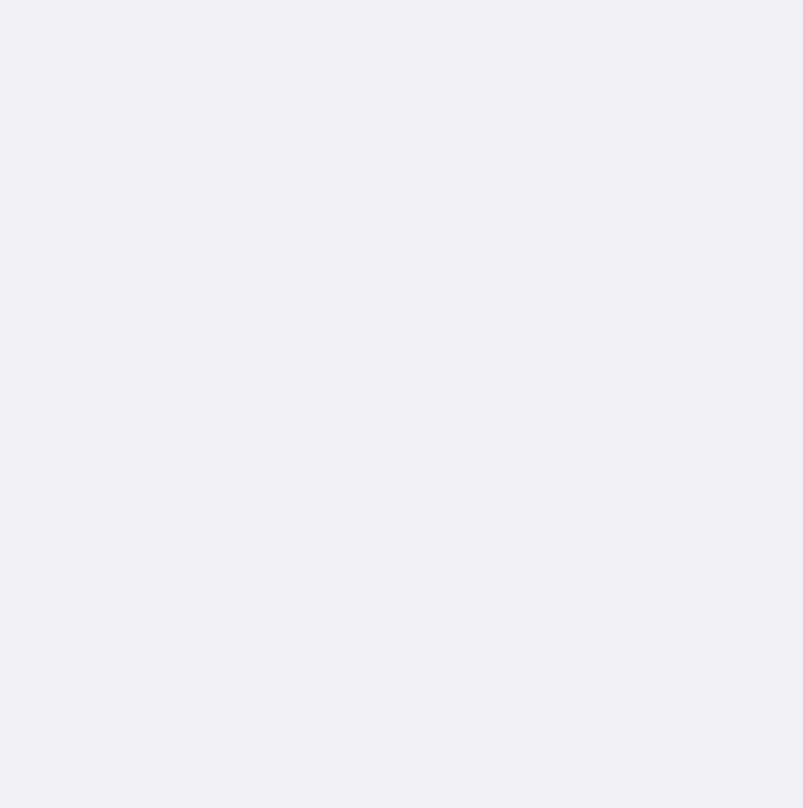
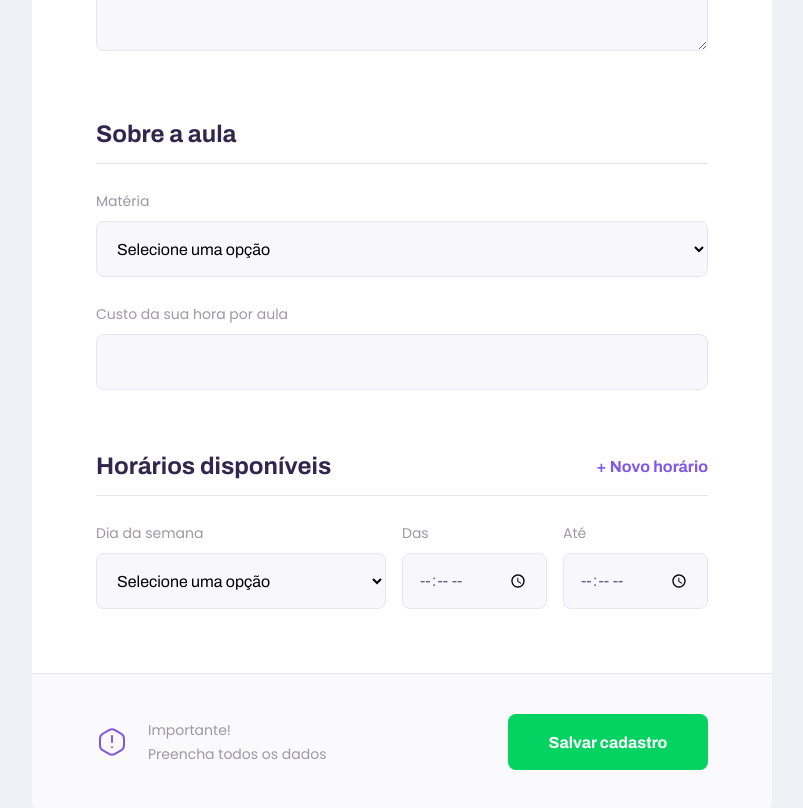
Before and after one commit to ViniciusMazon/proffy, a React (Create React App) app in the folder web/: page /give-classes in a window 1280 px wide. Shown: the part 900-1708 px from the top of the page, without its empty margins (238-1041 px from the left). Before the commit the page ends 800 px from the top, so only its background shows below. Built offline with nearby package versions, Linux system fonts and the light colour scheme.

Commit message:
feat(web): Adds TeacherForm page

```diff
--- a/web/src/pages/TeacherForm/index.tsx
+++ b/web/src/pages/TeacherForm/index.tsx
@@ -1,10 +1,83 @@
 import React from 'react';
+
+import Input from '../../components/Input';
+import Textarea from '../../components/Textarea';
+import Select from '../../components/Select';
 import PageHeader from '../../components/PageHeader';
+import warningIcon from '../../assets/images/icons/warning.svg';
+import './styles.css';
 
 function TeacherForm() {
   return (
     <div id="page-teacher-form" className="container">
-      <PageHeader title="Teste" />
+      <PageHeader
+        title="Que incrível que você quer dar aulas."
+        description="O primeiro passo, é preencher esse formulário de inscrição."
+      />
+
+      <main>
+        <fieldset>
+          <legend>Seus dados</legend>
+          <Input name="name" label="Nome completo" />
+          <Input name="avatar" label="Avatar" />
+          <Input name="whatsapp" label="WhatsApp" />
+          <Textarea name="bio" label="Biografia" />
+        </fieldset>
+
+        <fieldset>
+          <legend>Sobre a aula</legend>
+          <Select
+            name="subject"
+            label="Matéria"
+            options={[
+              { value: 'Artes', label: 'Artes' },
+              { value: 'Matemática', label: 'Matemática' },
+              { value: 'Física', label: 'Física' },
+              { value: 'História', label: 'História' },
+              { value: 'Química', label: 'Química' },
+              { value: 'Educação Física', label: 'Educação Física' },
+              { value: 'Português', label: 'Português' },
+              { value: 'Inglês', label: 'Inglês' },
+              { value: 'Geográfia', label: 'Geográfia' },
+            ]}
+          />
+          <Input name="cost" label="Custo da sua hora por aula" />
+        </fieldset>
+
+        <fieldset>
+          <legend>Horários disponíveis
+            <button type="button">
+              + Novo horário
+            </button>
+          </legend>
+          <div className="schedule-item">
+            <Select
+              name="week_day"
+              label="Dia da semana"
+              options={[
+                { value: '0', label: 'Domingo' },
+                { value: '1', label: 'Segunda-feira' },
+                { value: '2', label: 'Terça-feira' },
+                { value: '3', label: 'Quarta-feira' },
+                { value: '4', label: 'Quinta-feira' },
+                { value: '5', label: 'Sexta-feira' },
+                { value: '6', label: 'Sábado' },
+              ]}
+            />
+            <Input name="from" label="Das" type="time" />
+            <Input name="to" label="Até" type="time" />
+          </div>
+        </fieldset>
+
+        <footer>
+          <p>
+            <img src={warningIcon} alt="Aviso importante" />
+            Importante! <br />
+            Preencha todos os dados
+          </p>
+          <button type="button">Salvar cadastro</button>
+        </footer>
+      </main>
     </div>
   );
 }
--- /dev/null
+++ b/web/src/pages/TeacherForm/styles.css
@@ -0,0 +1,145 @@
+#page-teacher-form {
+  width: 100vw;
+  height: 100vh;
+}
+
+#page-teacher-form .page-header .header-content {
+  margin-bottom: 6.4rem;
+}
+
+#page-teacher-form main {
+  background: var(--color-box-base);
+  width: 100%;
+  max-width: 74rem;
+  border-radius: 0.8rem;
+  margin: -3.2rem auto 3.2rem;
+  padding-top: 6.4rem;
+  overflow: hidden;
+}
+
+#page-teacher-form main fieldset {
+  border: 0;
+  padding: 0 2.4rem;
+}
+
+#page-teacher-form main fieldset + fieldset {
+  margin-top: 6.3rem;
+}
+
+#page-teacher-form main fieldset legend {
+  font: 700 2.4rem Archivo;
+  color: var(--color-text-title);
+  margin-bottom: 2.4rem;
+  display: flex;
+  align-items: center;
+  justify-content: space-between;
+  width: 100%;
+  padding-bottom: 1.6rem;
+  border-bottom: 1px solid var(--color-line-in-white);
+}
+
+#page-teacher-form main fieldset legend button {
+  background: none;
+  border: 0;
+  color: var(--color-primary);
+  font: 700 1.6rem Archivo;
+  cursor: pointer;
+  transition: color 0.2s;
+}
+
+#page-teacher-form main fieldset legend button:hover {
+  color: var(--color-primary-dark);
+}
+
+#page-teacher-form main fieldset .input-block + .textarea-block {
+  margin-top: 2.4rem;
+}
+
+#page-teacher-form main fieldset .select-block + .input-block {
+  margin-top: 2.4rem;
+}
+
+#page-teacher-form main label {
+  color: var(--color-text-complement);
+}
+
+#page-teacher-form main footer {
+  padding: 4rem 2.4rem;
+  background: var(--color-box-footer);
+  border-top: 1px solid var(--color-line-in-white);
+  margin-top: 6.4rem;
+}
+
+#page-teacher-form main footer p {
+  display: flex;
+  align-items: center;
+  justify-content: center;
+  font-size: 1.4rem;
+  line-height: 2.4rem;
+  color: var(--color-text-complement);
+}
+
+#page-teacher-form main footer p img {
+  margin-right: 2rem;
+}
+
+#page-teacher-form main footer button {
+  width: 100%;
+  height: 5.6rem;
+  background: var(--color-secundary);
+  color: var(--color-button-text);
+  border: 0;
+  border-radius: 0.8rem;
+  cursor: pointer;
+  font: 700 1.6rem Archivo;
+  display: flex;
+  align-items: center;
+  justify-content: center;
+  text-decoration: none;
+  transition: background-color 0.2s;
+  margin-top: 3.2rem;
+}
+
+#page-teacher-form main footer button:hover {
+  background: var(--color-secundary-dark);
+}
+
+@media (min-width: 700px) {
+  #page-teacher-form {
+    max-width: 100vw;
+  }
+
+  #page-teacher-form .page-header .header-content {
+    margin-bottom: 0;
+  }
+
+  #page-teacher-form main fieldset {
+    padding: 0 6.4rem;
+  }
+
+  #page-teacher-form main .schedule-item {
+    display: grid;
+    grid-template-columns: 2fr 1fr 1fr;
+    column-gap: 1.6rem;
+  }
+
+  #page-teacher-form main .schedule-item .input-block {
+    margin-top: 0 !important;
+  }
+
+  #page-teacher-form main footer {
+    padding: 4.0rem 6.4rem;
+    display: flex;
+    align-items: center;
+    justify-content: space-between;
+  }
+
+  #page-teacher-form main footer p {
+    justify-content: space-between;
+  }
+
+  #page-teacher-form main footer button {
+    width: 20rem;
+    margin-top: 0;
+  }
+}
--- a/web/src/pages/TeacherList/index.tsx
+++ b/web/src/pages/TeacherList/index.tsx
@@ -2,6 +2,8 @@ import React from 'react';
 
 import PageHeader from '../../components/PageHeader';
 import TeacherItem from '../../components/TeacherItem';
+import Input from '../../components/Input';
+import Select from '../../components/Select';
 import './styles.css';
 
 function TeacherList() {
@@ -9,20 +11,35 @@ function TeacherList() {
     <div id="page-teacher-list" className="container">
       <PageHeader title="Estes são os proffys disponíveis ">
         <form id="search-teachers">
-          <div className="input-block">
-            <label htmlFor="subject">Matéria</label>
-            <input type="text" id="subject" />
-          </div>
-
-          <div className="input-block">
-            <label htmlFor="week-day">Dia da semana</label>
-            <input type="text" id="week-day" />
-          </div>
-
-          <div className="input-block">
-            <label htmlFor="time">Hora</label>
-            <input type="text" id="time" />
-          </div>
+          <Select
+            name="subject"
+            label="Matéria"
+            options={[
+              { value: 'Artes', label: 'Artes' },
+              { value: 'Matemática', label: 'Matemática' },
+              { value: 'Física', label: 'Física' },
+              { value: 'História', label: 'História' },
+              { value: 'Química', label: 'Química' },
+              { value: 'Educação Física', label: 'Educação Física' },
+              { value: 'Português', label: 'Português' },
+              { value: 'Inglês', label: 'Inglês' },
+              { value: 'Geográfia', label: 'Geográfia' },
+            ]}
+          />
+          <Select
+            name="week_day"
+            label="Dia da semana"
+            options={[
+              { value: '0', label: 'Domingo' },
+              { value: '1', label: 'Segunda-feira' },
+              { value: '2', label: 'Terça-feira' },
+              { value: '3', label: 'Quarta-feira' },
+              { value: '4', label: 'Quinta-feira' },
+              { value: '5', label: 'Sexta-feira' },
+              { value: '6', label: 'Sábado' },
+            ]}
+          />
+          <Input name="time" label="Hora" />
         </form>
       </PageHeader>
 
--- a/web/src/pages/TeacherList/styles.css
+++ b/web/src/pages/TeacherList/styles.css
@@ -11,46 +11,10 @@
   color: var(--color-text-in-primary);
 }
 
-#search-teachers .input-block {
-  position: relative;
-}
-
-#search-teachers .input-block+.input-block {
-  margin-top: 1.4rem;
-}
-
-#search-teachers .input-block label {
-  font-size: 1.4rem;
-}
-
-#search-teachers .input-block input {
-  width: 100%;
-  height: 5.6rem;
-  margin-top: 0.8rem;
-  border-radius: 0.8rem;
-  background: var(--color-input-background);
-  border: 1px solid var(--color-line-in-white);
-  outline: 0;
-  padding: 0 1.6rem;
-  font: 1.6rem Archivo;
-}
-
-#search-teachers .input-block:focus-within::after {
-  width: calc(100% - 3.2rem);
-  height: 2px;
-  content: '';
-  background: var(--color-primary-light);
-  position: absolute;
-  left: 1.6rem;
-  right: 1.6rem;
-  bottom: 0;
-}
-
 #page-teacher-list main {
   margin: 3.2rem auto;
   width: 90%;
 }
-
 
 @media (min-width: 700px) {
   #page-teacher-list {
@@ -63,7 +27,8 @@
     position: absolute;
     bottom: -28px;
   }
-  #search-teachers .input-block+.input-block {
+  #search-teachers .input-block+.input-block,
+  #search-teachers .select-block+.select-block  {
     margin-top: 0;
   }
   #page-teacher-list main {
```
